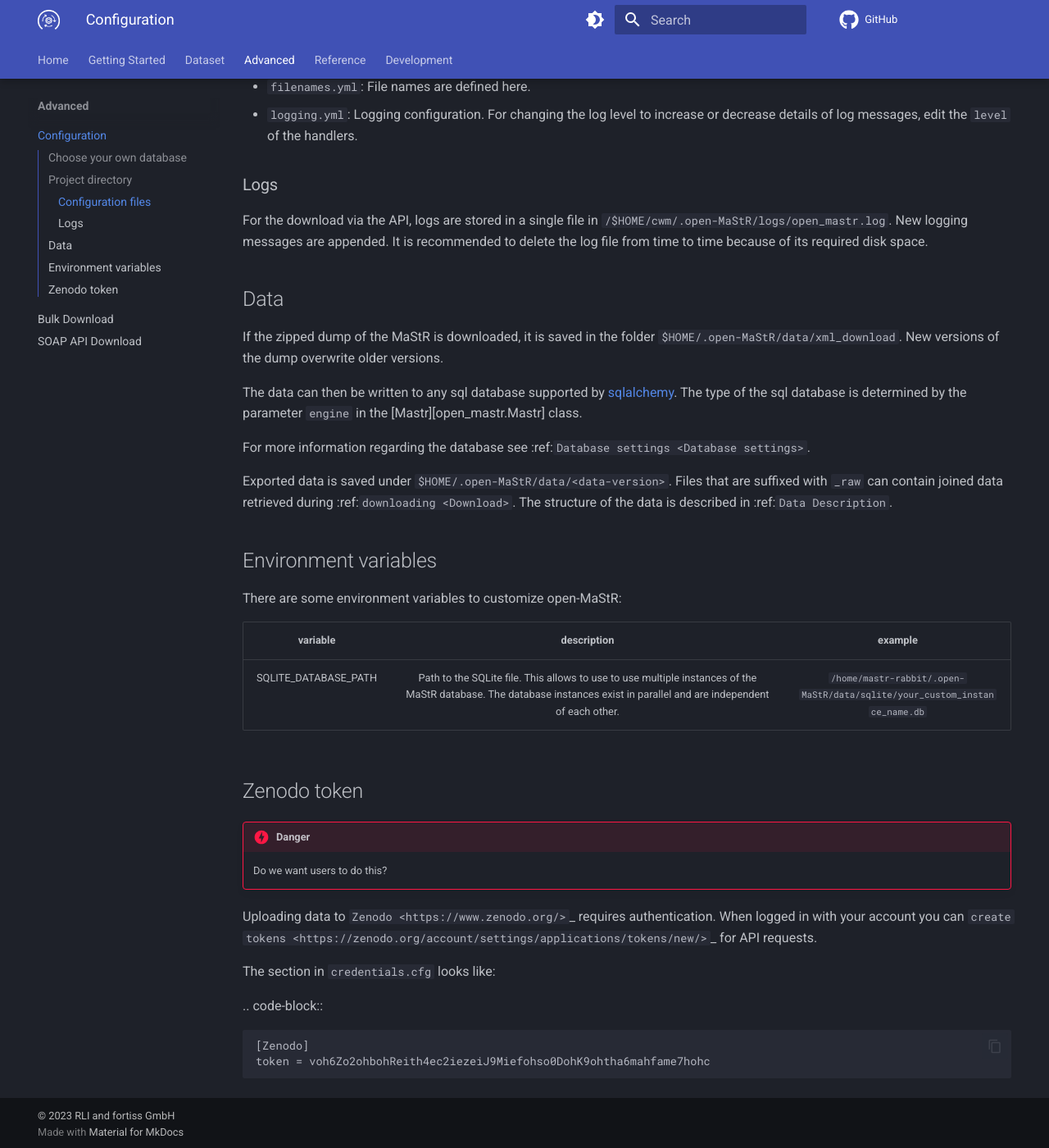
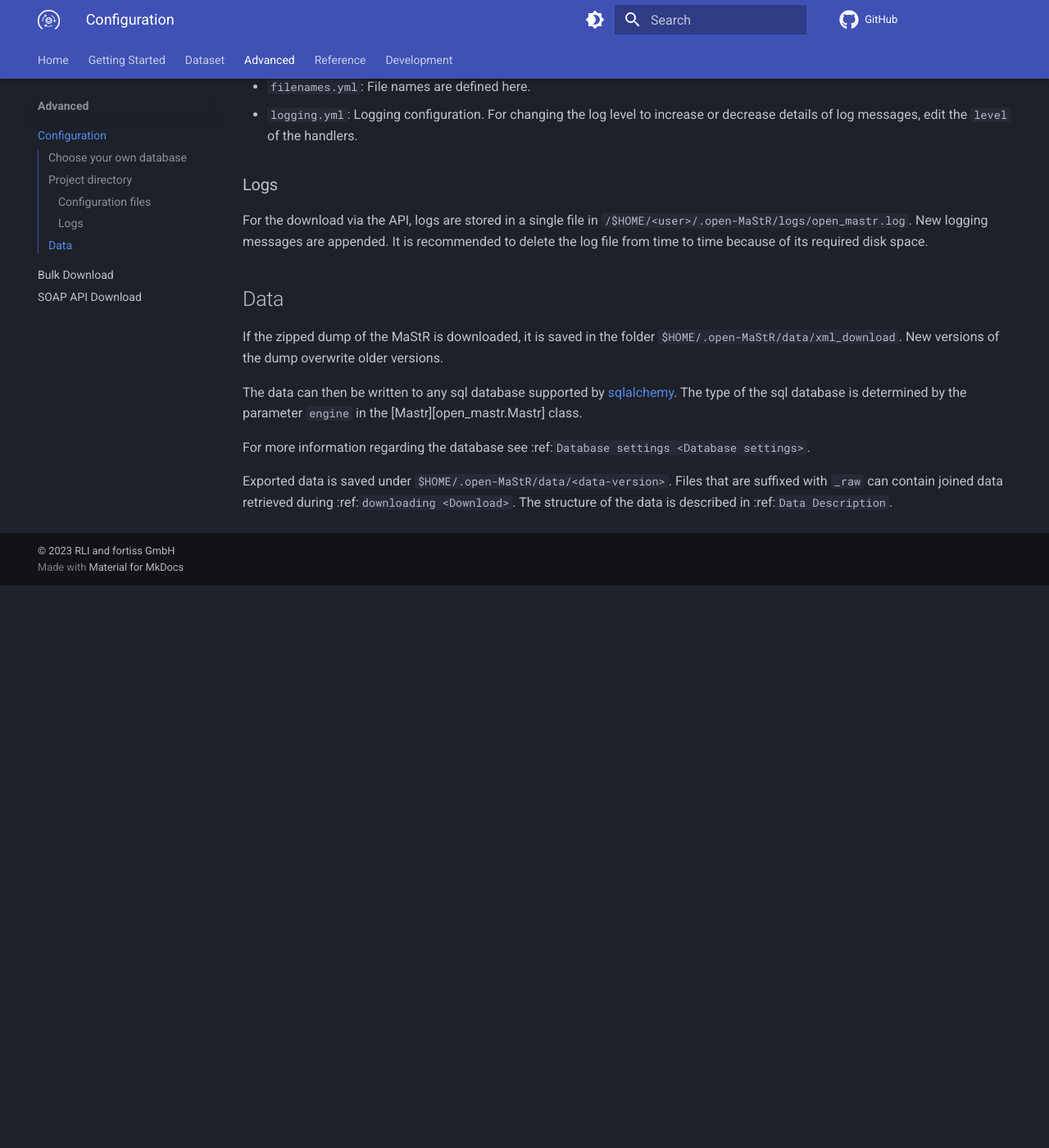
Before and after one commit to OpenEnergyPlatform/open-MaStR, an MkDocs documentation site: the page built from docs/advanced/configuration.md, in a window 1280 px wide and 1400 px high, scrolled down 1183 px. Shown: the whole window at 82% size. Built offline with MkDocs 1.6.1 and Material for MkDocs 9.7.7, drawn with Linux system fonts in a browser that asks for light colours; comment, search, counter and statistics services are not loaded; the version menu is left out; after the commit the page ends 1897 px from its top, so only the background shows below that; some of the changed text lies outside the part shown.

Commit message:
Update configuration.md #434

```diff
--- a/docs/advanced/configuration.md
+++ b/docs/advanced/configuration.md
@@ -59,7 +59,7 @@ The project home directory is structured as follows (files and folders below `da
 
 ### Logs
 
-For the download via the API, logs are stored in a single file in `/$HOME/cwm/.open-MaStR/logs/open_mastr.log`.
+For the download via the API, logs are stored in a single file in `/$HOME/<user>/.open-MaStR/logs/open_mastr.log`.
 New logging messages are appended. It is recommended to delete the log file from time to time because of its required disk space.
 
 
@@ -75,29 +75,3 @@ For more information regarding the database see :ref:`Database settings <Databas
 Exported data is saved under `$HOME/.open-MaStR/data/<data-version>`.
 Files that are suffixed with `_raw` can contain joined data retrieved during :ref:`downloading <Download>`.
 The structure of the data is described in :ref:`Data Description`.
-
-
-## Environment variables
-
-
-There are some environment variables to customize open-MaStR:
-
-
-| variable | description | example |
-| :--------: | :--------: | :--------: |
-| SQLITE_DATABASE_PATH |Path to the SQLite file. This allows to use to use multiple instances of the MaStR database. The database instances exist in parallel and are independent of each other. | `/home/mastr-rabbit/.open-MaStR/data/sqlite/your_custom_instance_name.db` |
-
-
-
-## Zenodo token
-!!! danger
-    Do we want users to do this?
-Uploading data to `Zenodo <https://www.zenodo.org/>`_ requires authentication. When logged in with your account you can
-`create tokens <https://zenodo.org/account/settings/applications/tokens/new/>`_ for API requests.
-
-The section in `credentials.cfg` looks like:
-
-.. code-block::
-
-    [Zenodo]
-    token = voh6Zo2ohbohReith4ec2iezeiJ9Miefohso0DohK9ohtha6mahfame7hohc
```
Also changed, not shown: other parts of docs/advanced/configuration.md (+1 -1 lines).
